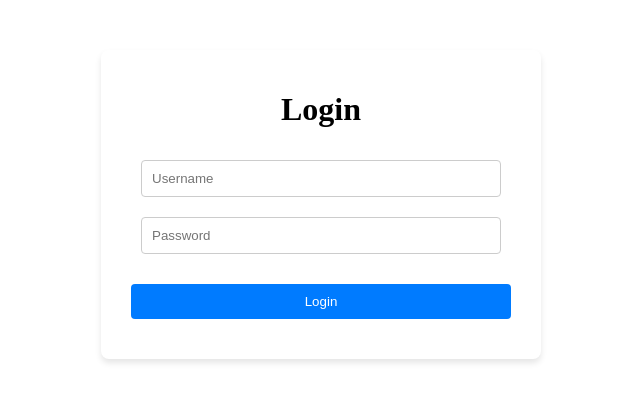
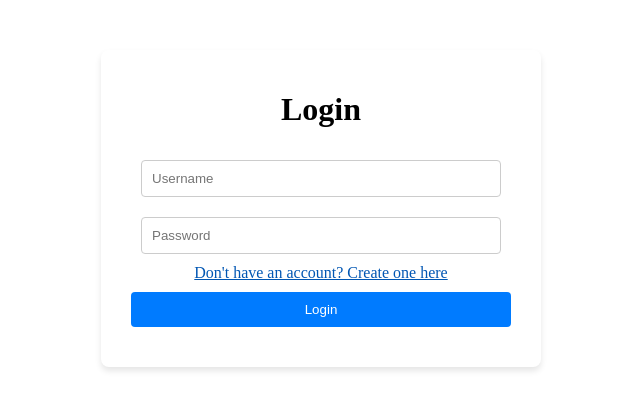
Before and after one commit to mcrich921/Tickr, a React (Vite) app in the folder frontend/: page /login in a window 1280 px wide. Shown: the top 410 px of the page, without its empty margins (319-959 px from the left). Built offline with nearby package versions, Linux system fonts and the light colour scheme; no server answers.

Commit message:
added login/register transfer links

```diff
--- a/frontend/src/components/Form.jsx
+++ b/frontend/src/components/Form.jsx
@@ -1,6 +1,6 @@
 import { useState } from "react";
 import api from "../api";
-import { useNavigate } from "react-router-dom";
+import { useNavigate, Link } from "react-router-dom";
 import { ACCESS_TOKEN, REFRESH_TOKEN } from "../constants";
 import "../styles/Form.css";
 
@@ -60,6 +60,15 @@ function Form({ route, method }) {
         value={password}
         onChange={(e) => setPassword(e.target.value)}
       />
+      {method === "login" ? (
+        <Link className="alternate" to="/register">
+          Don't have an account? Create one here
+        </Link>
+      ) : (
+        <Link className="alternate" to="/login">
+          Already have an account? Sign in here
+        </Link>
+      )}
       <button className="form-button" type="submit">
         {method === "login" ? "Login" : "Register"}
       </button>
--- a/frontend/src/styles/Form.css
+++ b/frontend/src/styles/Form.css
@@ -24,6 +24,7 @@
   width: 95%;
   padding: 10px;
   margin: 20px 0;
+  margin-top: 10px;
   background-color: #007bff;
   color: white;
   border: none;
@@ -39,5 +40,10 @@
 .error-message {
   color: red;
   font-size: 14px;
-  margin-bottom: 10px;
+  margin: 0px;
 }
+
+.alternate {
+  font-size: 16px;
+  color: #0056b3;
+}
```
